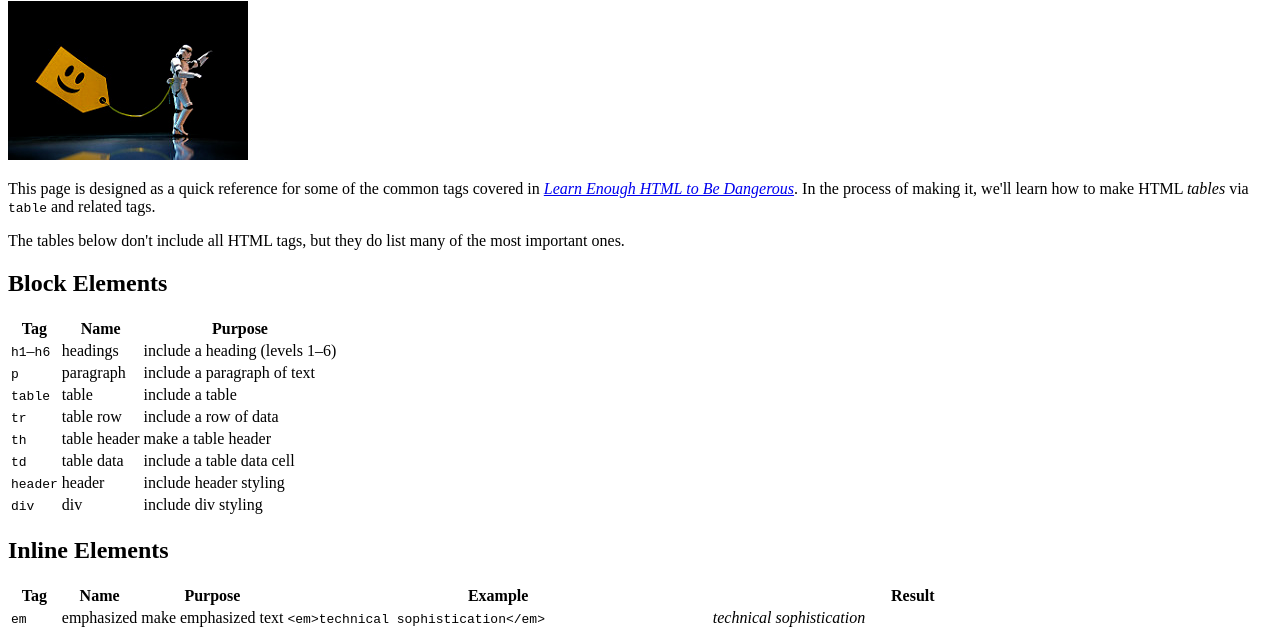
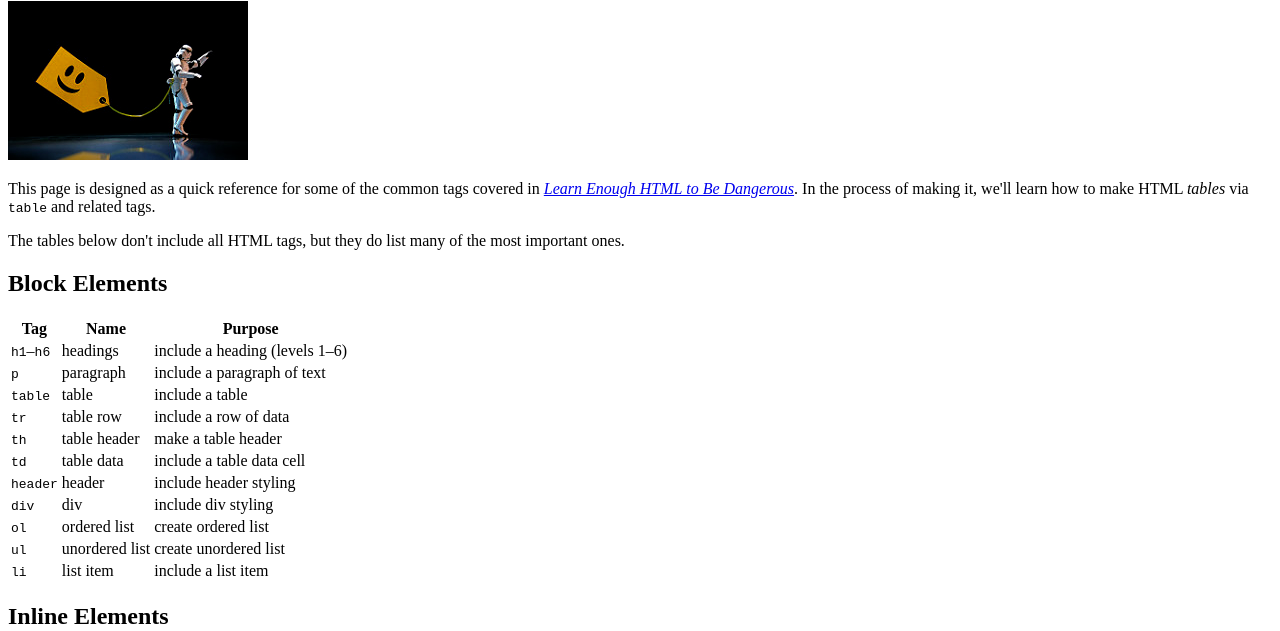
Before and after one commit to megalobamboozlementarianism/sample_website, a plain HTML site: page tags.html in a window 1280 px wide. Shown: the part 79-710 px from the top of the page. Drawn offline with Linux system fonts and the light colour scheme.

Commit message:
Update pages

```diff
--- a/tags.html
+++ b/tags.html
@@ -72,6 +72,21 @@
         <td>div</td>
         <td>include div styling</td>
       </tr>
+      <tr>
+        <td><code>ol</code></td>
+        <td>ordered list</td>
+        <td>create ordered list</td>
+      </tr>
+      <tr>
+        <td><code>ul</code></td>
+        <td>unordered list</td>
+        <td>create unordered list</td>
+      </tr>
+      <tr>
+        <td><code>li</code></td>
+        <td>list item</td>
+        <td>include a list item</td>
+      </tr>
     </table>
 
     <h2>Inline Elements</h2>
```
Also changed, not shown: moby_dick.html (+18 -0 lines).
